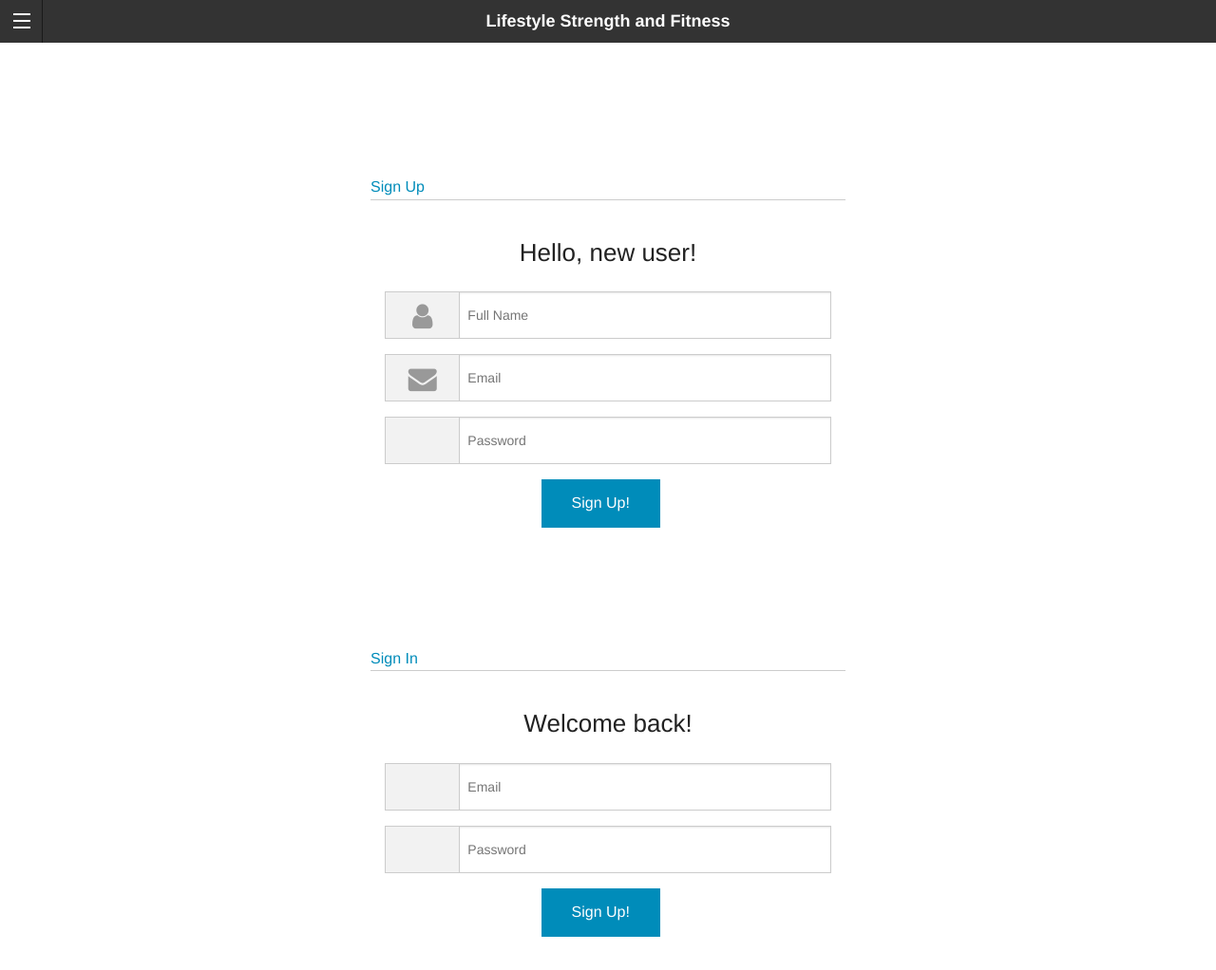
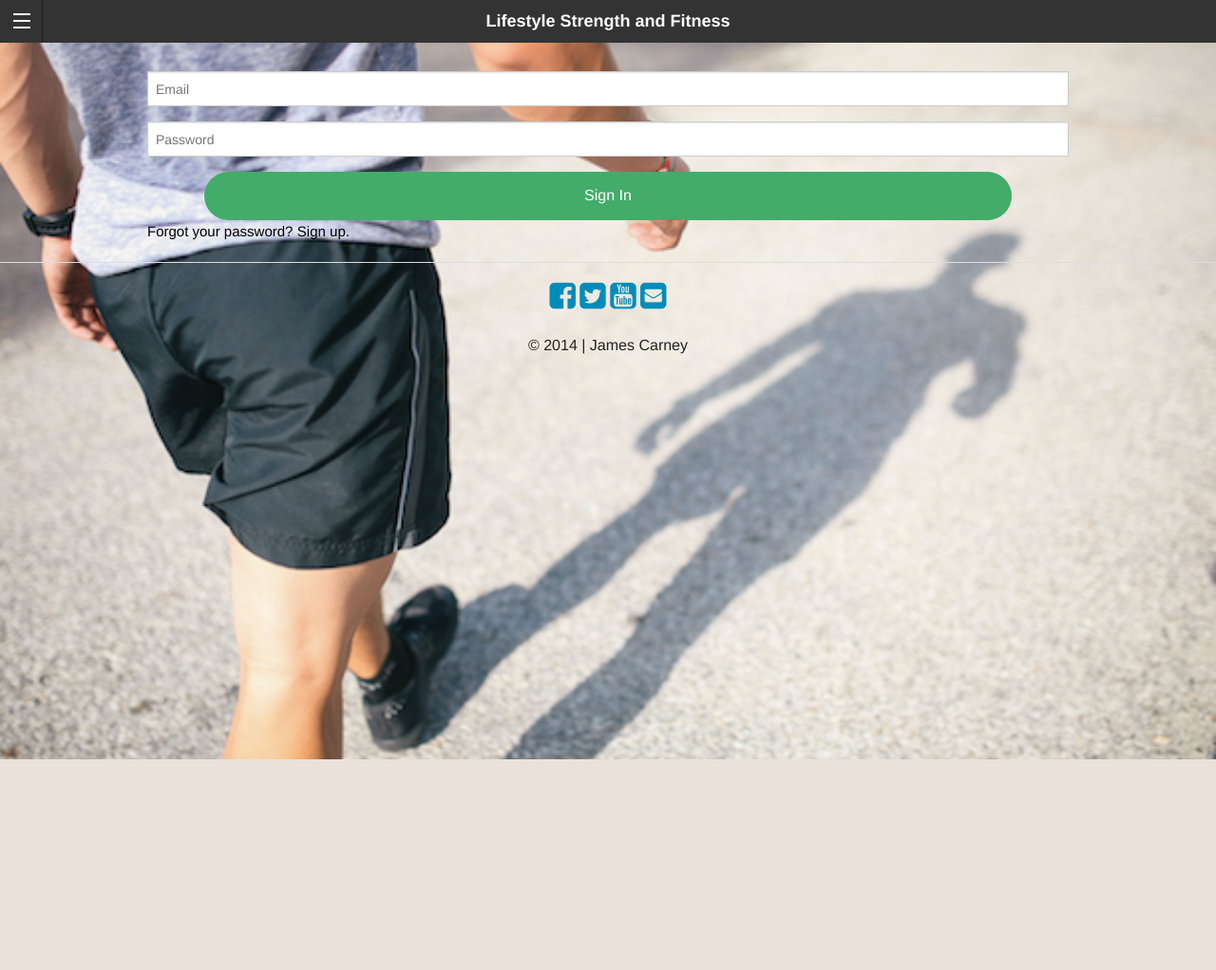
Before and after one commit to jamescarney/LSandF, a PHP site: page /app/index.html in a window 1280 px wide. Shown: the whole page at 95% size. After the commit the page ends 800 px from the top, so only its background shows below. Run offline with PHP 8.4, Linux system fonts and the light colour scheme; some libraries are stand-ins or nearby versions.

Commit message:
Added App
Started making the prototype and the mock up for the LSandF app. Needs
js to make the mockups work.

```diff
--- a/app/assets/css/style.css
+++ b/app/assets/css/style.css
@@ -1,30 +1,24 @@
-.center.row {
-  height: 300px;
-  margin-left: auto;
-  margin-right: auto;
-  margin-top: 5%;
-  max-width: 500px; }
+body {
+  background: url("/assets/img/walking.png") no-repeat;
+  background-size: cover; }
 
-.signup-panel {
-  padding: 15px; }
-  .signup-panel i {
-    font-size: 30px;
-    line-height: 50px;
-    color: #999; }
-  .signup-panel form input, .signup-panel form span {
-    height: 50px; }
-  .signup-panel .welcome {
-    font-size: 26px;
-    text-align: center;
-    margin-left: 0; }
-  .signup-panel .button {
-    margin-left: 35%; }
+form {
+  width: 100%;
+  padding-top: 30px; }
+  form label {
+    font-size: 20px; }
+  form input {
+    background: transparent; }
 
-section.active {
-  padding-top: 75px !important; }
+.sign-in {
+  width: 85%;
+  margin: 0 auto; }
 
-p.title {
-  border-bottom: 1px solid #cccccc !important; }
+footer {
+  bottom: 0; }
 
-.content {
-  height: 450px; }
+.question {
+  margin: auto; }
+  .question a {
+    color: black;
+    font-size: 15px; }
--- a/app/assets/sass/style.scss
+++ b/app/assets/sass/style.scss
@@ -1,41 +1,31 @@
-.center.row {
-  height: 300px;
-  margin-left: auto;
-  margin-right: auto;
-  margin-top: 5%;
-  max-width: 500px;
+body {
+  background: url( "/assets/img/walking.png") no-repeat;
+  background-size: cover;
 }
 
-.signup-panel {
-  padding: 15px;
-  i {
-    font-size: 30px;
-    line-height: 50px;
-    color: #999;
+form {
+  width: 100%;
+  padding-top: 30px;
+  label {
+    font-size: 20px;
   }
-  form {
-    input, span {
-      height: 50px;
-    }
-  }
-  .welcome {
-    font-size: 26px;
-    text-align: center;
-    margin-left: 0;
-  }
-  .button {
-    margin-left: 35%;
+  input {
+    background: transparent;
   }
 }
 
-section.active {
-  padding-top: 75px !important;
+.sign-in {
+  width: 85%;
+  margin: 0 auto;
 }
 
-p.title {
-  border-bottom: 1px solid #cccccc !important;
+footer {
+  bottom: 0;
 }
-
-.content {
-  height: 450px;
+.question {
+  margin: auto;
+  a {
+    color: black;
+    font-size: 15px;
+  }
 }
--- a/app/index.html
+++ b/app/index.html
@@ -46,84 +46,27 @@
 		    </aside>
 
 		    <section class="main-section">
-			    <div class="center row">
-					  <div class="section-container tabs" data-section="tabs">
-					    <section class="active">
-					      <p class="title" data-section-title><a href="#">Sign Up</a></p>
-					      <div class="content" data-section-content>
-					        <p>
+			    <form>
 					  <div class="row">
 					    <div class="large-12 columns">
-					              <div class="signup-panel">
-					                <p class="welcome">Hello, new user!</p>
-					                <form>
-					                  <div class="row collapse">
-					                    <div class="small-2  columns">
-					                      <span class="prefix"><i class="fa fa-user"></i></span>
+
+					        <input type="text" placeholder="Email" />
+					      </label>
 					    </div>
-					                    <div class="small-10  columns">
-					                      <input type="text" placeholder="Full Name">
+					    <div class="large-12 columns">
+
+					        <input type="password" placeholder="Password" />
+					      </label>
 					    </div>
+					    <div class="sign-in">
+						    <a href="#" class="button round expand success sign-in">Sign In</a>
 					    </div>
-					                  <div class="row collapse">
-					                    <div class="small-2 columns">
-					                      <span class="prefix"><i class="fa fa-envelope"></i></span>
-					                    </div>
-					                    <div class="small-10  columns">
-					                      <input type="text" placeholder="Email">
-					                    </div>
-					                  </div>
-					                  <div class="row collapse">
-					                    <div class="small-2 columns ">
-					                      <span class="prefix"><i class="fi-lock"></i></span>
-					                    </div>
-					                    <div class="small-10 columns ">
-					                      <input type="text" placeholder="Password">
+					    <div class="columns question">
+					    	<a href="#">Forgot your password?</a>
+					    	<a href="#">Sign up.</a>
 					    </div>
 					  </div>
 				  </form>
-					                <a href="#" class="button ">Sign Up! </a>
-					              </div>
-					            </div>
-					           </div>
-				           </p>
-					      </div>
-					    </section>
-					    <section>
-					      <p class="title" data-section-title><a href="#">Sign In</a></p>
-					      <div class="content" data-section-content>
-					        <p>
-					          <div class="row">
-					            <div class="large-12 columns">
-					              <div class="signup-panel">
-					                <p class="welcome">Welcome back!</p>
-					                <form>
-					                  <div class="row collapse">
-					                    <div class="small-2 columns">
-					                      <span class="prefix"><i class="fi-mail"></i></span>
-					                    </div>
-					                    <div class="small-10  columns">
-					                      <input type="text" placeholder="Email">
-					                    </div>
-					                  </div>
-					                  <div class="row collapse">
-					                    <div class="small-2 columns ">
-					                      <span class="prefix"><i class="fi-lock"></i></span>
-					                    </div>
-					                    <div class="small-10 columns ">
-					                      <input type="text" placeholder="Password">
-					                    </div>
-					                  </div>
-					                </form>
-					                <a href="#" class="button ">Sign Up! </a>
-					              </div>
-					            </div>
-					           </div>
-				           </p>
-					      </div>
-					    </section>
-					  </div>
-					<div>
 		      <footer>
 					  <hr>
 				    <div class="container text-center clearfix">
@@ -137,6 +80,7 @@
 						</div>
 				  </footer>
 		    </section>
+
 		  <a class="exit-off-canvas"></a>
 		  </div> <!-- inner wrap -->
 		</div>
```
Also changed, not shown: app/assets/img/walking.png (added). Lines whose indentation alone changed are shown as unchanged.
